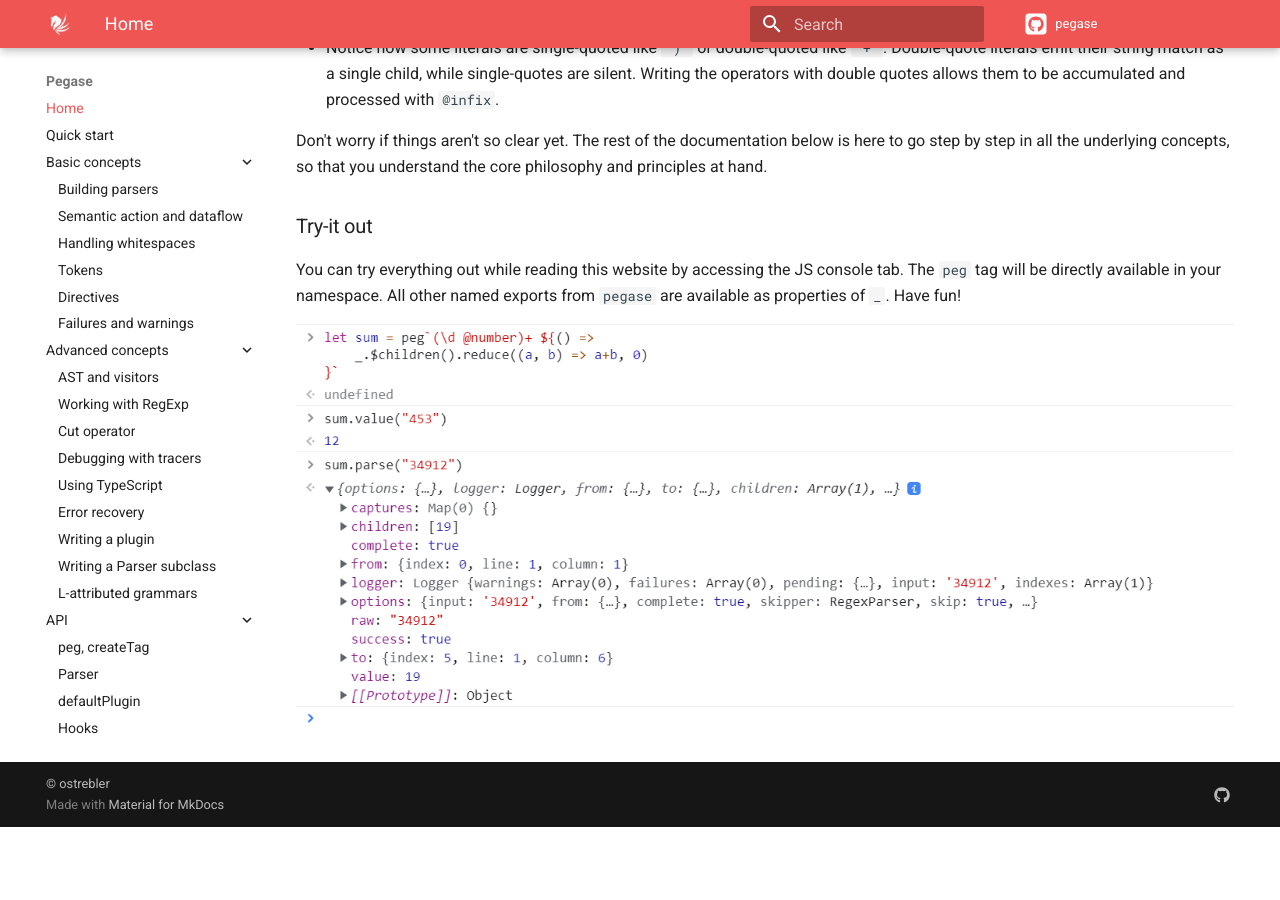
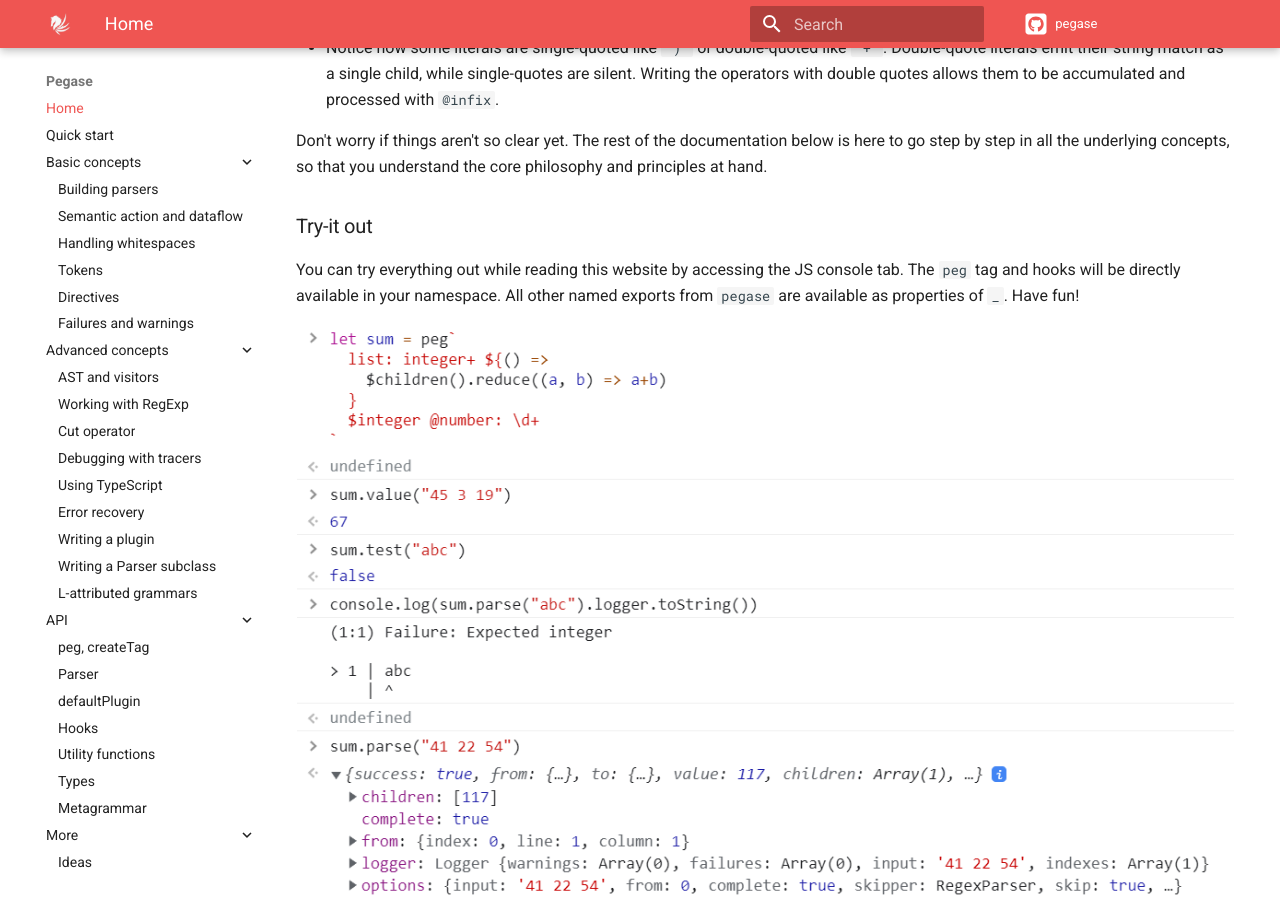
Before and after one commit to strblr/pegase, an MkDocs documentation site: the page built from doc/docs/index.md, in a window 1280 px wide and 900 px high, scrolled down 1939 px. Built offline with MkDocs 1.6.1 and Material for MkDocs 9.7.7, drawn with Linux system fonts in a browser that asks for light colours; nearby versions of some CDN libraries; comment, search, counter and statistics services are not loaded; before the commit the page ends 2766 px from its top, so only the background shows below that.

Commit message:
Corrected doc

```diff
--- a/doc/docs/index.md
+++ b/doc/docs/index.md
@@ -79,6 +79,6 @@ Don't worry if things aren't so clear yet. The rest of the documentation below i
 
 ### Try-it out
 
-You can try everything out while reading this website by accessing the JS console tab. The `peg` tag will be directly available in your namespace. All other named exports from `pegase` are available as properties of `_`. Have fun!
+You can try everything out while reading this website by accessing the JS console tab. The `peg` tag and hooks will be directly available in your namespace. All other named exports from `pegase` are available as properties of `_`. Have fun!
 
 ![Console demo](/pegase/assets/images/console-demo.png)
```
Also changed, not shown: doc/overrides/assets/images/console-demo.png.
